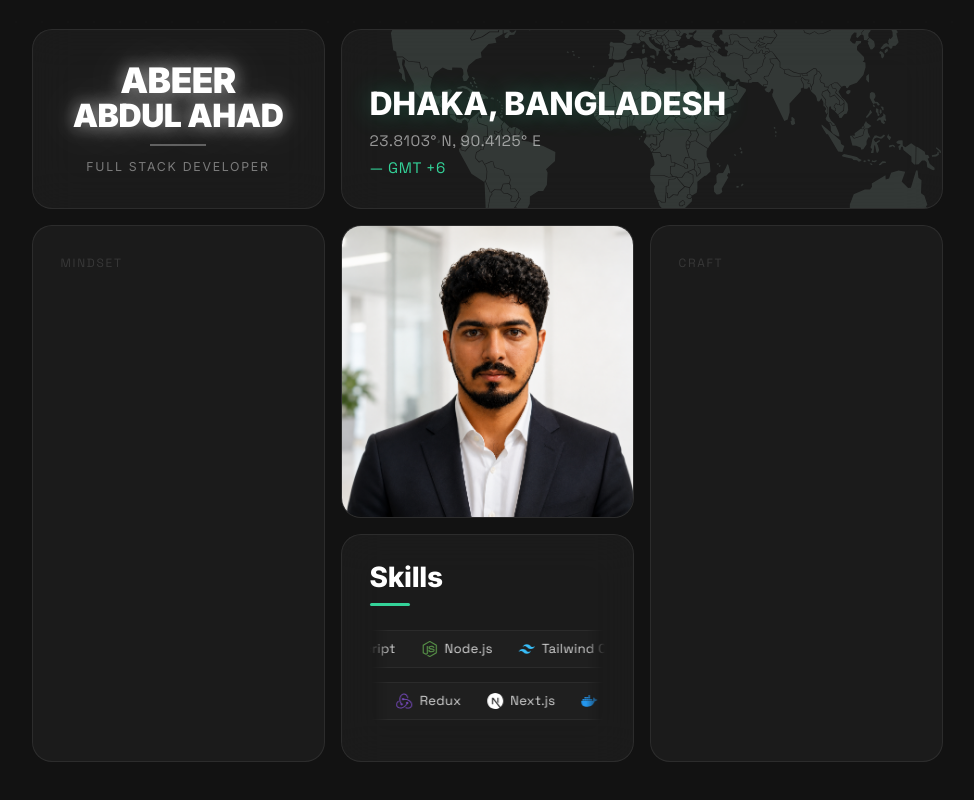
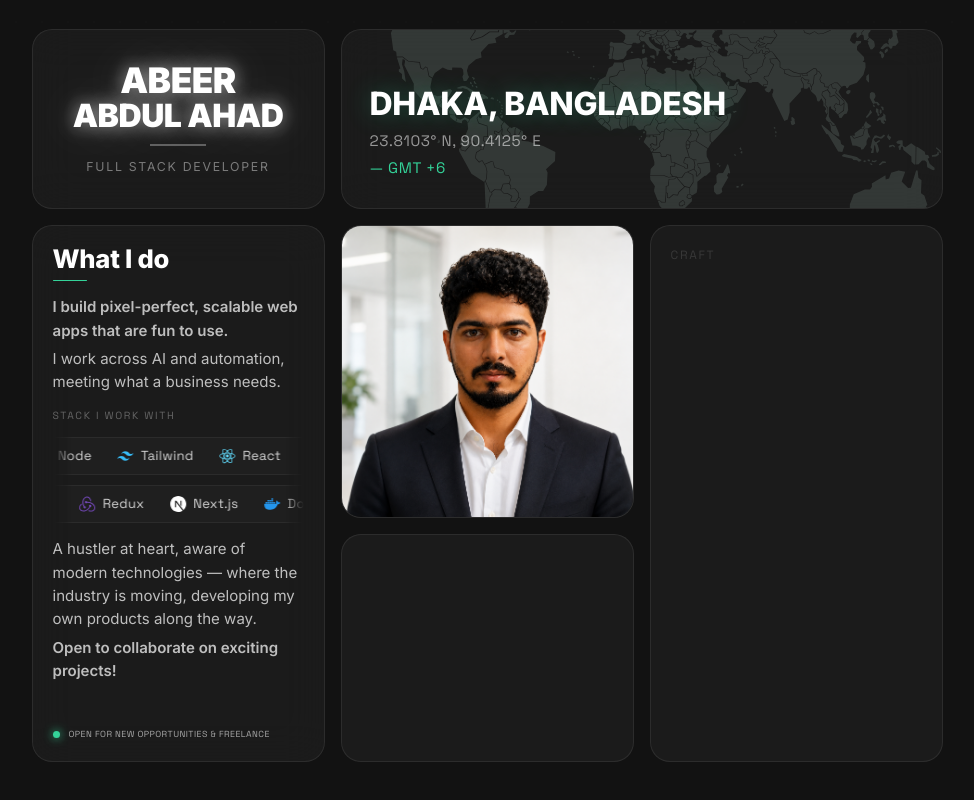
Before and after one commit to abeertech01/portfolio-site, a Next.js app: page / in a window 1280 px wide. Shown: the part 771-1571 px from the top of the page, without its empty margins (153-1127 px from the left). Built offline with nearby package versions, Linux system fonts and the light colour scheme.

Commit message:
worked on 'what I do' section, brought skill tapes in it, skills box is empty

```diff
--- a/src/components/About.tsx
+++ b/src/components/About.tsx
@@ -29,10 +29,10 @@ const EMERALD = "#34d399"
 type Skill = { icon: IconType; name: string; color: string }
 
 const SKILLS_TOP: Skill[] = [
-  { icon: SiJavascript, name: "JavaScript", color: "#F7DF1E" },
-  { icon: SiTypescript, name: "TypeScript", color: "#3178C6" },
-  { icon: SiNodedotjs, name: "Node.js", color: "#5FA04E" },
-  { icon: SiTailwindcss, name: "Tailwind CSS", color: "#38BDF8" },
+  { icon: SiJavascript, name: "JS", color: "#F7DF1E" },
+  { icon: SiTypescript, name: "TS", color: "#3178C6" },
+  { icon: SiNodedotjs, name: "Node", color: "#5FA04E" },
+  { icon: SiTailwindcss, name: "Tailwind", color: "#38BDF8" },
   { icon: SiReact, name: "React", color: "#61DAFB" },
   { icon: SiPostgresql, name: "Postgres", color: "#4169E1" },
   { icon: SiMongodb, name: "MongoDB", color: "#47A248" },
@@ -122,7 +122,7 @@ const card: React.CSSProperties = {
   backgroundColor: "rgba(255,255,255,0.04)",
   border: "1px solid rgba(255,255,255,0.08)",
   borderRadius: "20px",
-  padding: "28px",
+  padding: "20px",
   overflow: "hidden",
 }
 
@@ -301,9 +301,148 @@ export default function About() {
             </div>
           </HoverZone>
 
-          {/* ── 3 · Mindset (tall) ─────────────── col 1 · rows 2–4 ── */}
-          <div style={{ ...card, gridColumn: "1", gridRow: "2 / 5" }}>
-            <p style={placeholder}>Mindset</p>
+          {/* ── 3 · What I do (tall) ──────────── col 1 · rows 2–4 ── */}
+          <div
+            style={{
+              ...card,
+              gridColumn: "1",
+              gridRow: "2 / 5",
+              backdropFilter: "blur(20px)",
+              WebkitBackdropFilter: "blur(20px)",
+              display: "flex",
+              flexDirection: "column",
+              gap: "14px",
+            }}
+          >
+            {/* heading + underline */}
+            <div>
+              <h3
+                style={{
+                  fontFamily: "var(--font-inter)",
+                  fontWeight: 800,
+                  fontSize: "1.6rem",
+                  lineHeight: 1,
+                  letterSpacing: "-0.01em",
+                  color: "#ffffff",
+                }}
+              >
+                What I do
+              </h3>
+              <div
+                style={{
+                  width: "34px",
+                  height: "1.8px",
+                  borderRadius: "1px",
+                  backgroundColor: EMERALD,
+                  marginTop: "8px",
+                }}
+              />
+            </div>
+
+            {/* opening pitch */}
+            <p
+              style={{
+                fontFamily: "var(--font-inter)",
+                fontSize: "0.94rem",
+                lineHeight: 1.55,
+                color: "rgba(255,255,255,0.72)",
+              }}
+            >
+              <span
+                style={{
+                  fontWeight: 600,
+                  marginBottom: "5px",
+                  display: "inline-block",
+                }}
+              >
+                I build pixel-perfect, scalable web apps that are fun to use.
+              </span>
+              <br />I work across AI and automation, meeting what a business
+              needs.
+            </p>
+
+            {/* small label above the rails */}
+            <p
+              style={{
+                fontFamily: "var(--font-space-grotesk)",
+                fontSize: "0.65rem",
+                letterSpacing: "0.16em",
+                textTransform: "uppercase",
+                color: "rgba(255,255,255,0.32)",
+              }}
+            >
+              Stack I work with
+            </p>
+
+            {/* two opposite-scrolling rails of tech */}
+            <div
+              style={{
+                display: "flex",
+                flexDirection: "column",
+                gap: "10px",
+              }}
+            >
+              <SkillRow items={SKILLS_TOP} dir="rtl" />
+              {/* reversed list + ltr motion → Next.js leads, then Redux, etc. */}
+              <SkillRow items={[...SKILLS_BOTTOM].reverse()} dir="ltr" />
+            </div>
+
+            {/* closing note */}
+            <p
+              style={{
+                fontFamily: "var(--font-inter)",
+                fontSize: "0.94rem",
+                lineHeight: 1.55,
+                color: "rgba(255,255,255,0.72)",
+              }}
+            >
+              A hustler at heart, aware of modern technologies — where the
+              industry is moving, developing my own products along the way.
+              <br />
+              <span
+                style={{
+                  fontWeight: 600,
+                  marginTop: "5px",
+                  display: "inline-block",
+                }}
+              >
+                Open to collaborate on exciting projects!
+              </span>
+            </p>
+
+            {/* status pill — pinned to the bottom */}
+            <div
+              style={{
+                display: "flex",
+                alignItems: "center",
+                gap: "9px",
+                marginTop: "auto",
+                paddingTop: "4px",
+              }}
+            >
+              <span
+                aria-hidden
+                style={{
+                  width: "7px",
+                  height: "7px",
+                  borderRadius: "50%",
+                  backgroundColor: EMERALD,
+                  boxShadow: `0 0 10px ${EMERALD}`,
+                  flexShrink: 0,
+                }}
+              />
+              <span
+                style={{
+                  fontFamily: "var(--font-space-grotesk)",
+                  fontSize: "0.55rem",
+                  letterSpacing: "0.05em",
+                  textTransform: "uppercase",
+                  color: "rgba(255,255,255,0.62)",
+                }}
+              >
+                Open for new opportunities &amp; freelance
+              </span>
+            </div>
           </div>
 
           {/* ── 4 · Photo ───────────────────── col 2 · rows 2–3 ── */}
@@ -329,54 +468,8 @@ export default function About() {
             <p style={placeholder}>Craft</p>
           </div>
 
-          {/* ── 6 · Skills ───────────────────────── col 2 · row 4 ── */}
-          <div
-            style={{
-              ...card,
-              gridColumn: "2",
-              gridRow: "4",
-              backdropFilter: "blur(20px)",
-              WebkitBackdropFilter: "blur(20px)",
-            }}
-          >
-            <h3
-              style={{
-                fontFamily: "var(--font-inter)",
-                fontWeight: 800,
-                fontSize: "1.75rem",
-                lineHeight: 1,
-                letterSpacing: "-0.01em",
-                color: "#ffffff",
-              }}
-            >
-              Skills
-            </h3>
-
-            {/* tiny emerald underline */}
-            <div
-              style={{
-                width: "40px",
-                height: "3px",
-                borderRadius: "2px",
-                backgroundColor: EMERALD,
-                marginTop: "12px",
-              }}
-            />
-
-            {/* two opposite-scrolling rails of tech */}
-            <div
-              style={{
-                marginTop: "24px",
-                display: "flex",
-                flexDirection: "column",
-                gap: "14px",
-              }}
-            >
-              <SkillRow items={SKILLS_TOP} dir="rtl" />
-              {/* reversed list + ltr motion → Next.js leads, then Redux, etc. */}
-              <SkillRow items={[...SKILLS_BOTTOM].reverse()} dir="ltr" />
-            </div>
-          </div>
+          {/* ── 6 · (placeholder — content TBD) ─── col 2 · row 4 ── */}
+          <div style={{ ...card, gridColumn: "2", gridRow: "4" }} />
         </div>
       </HoverProvider>
     </section>
```
